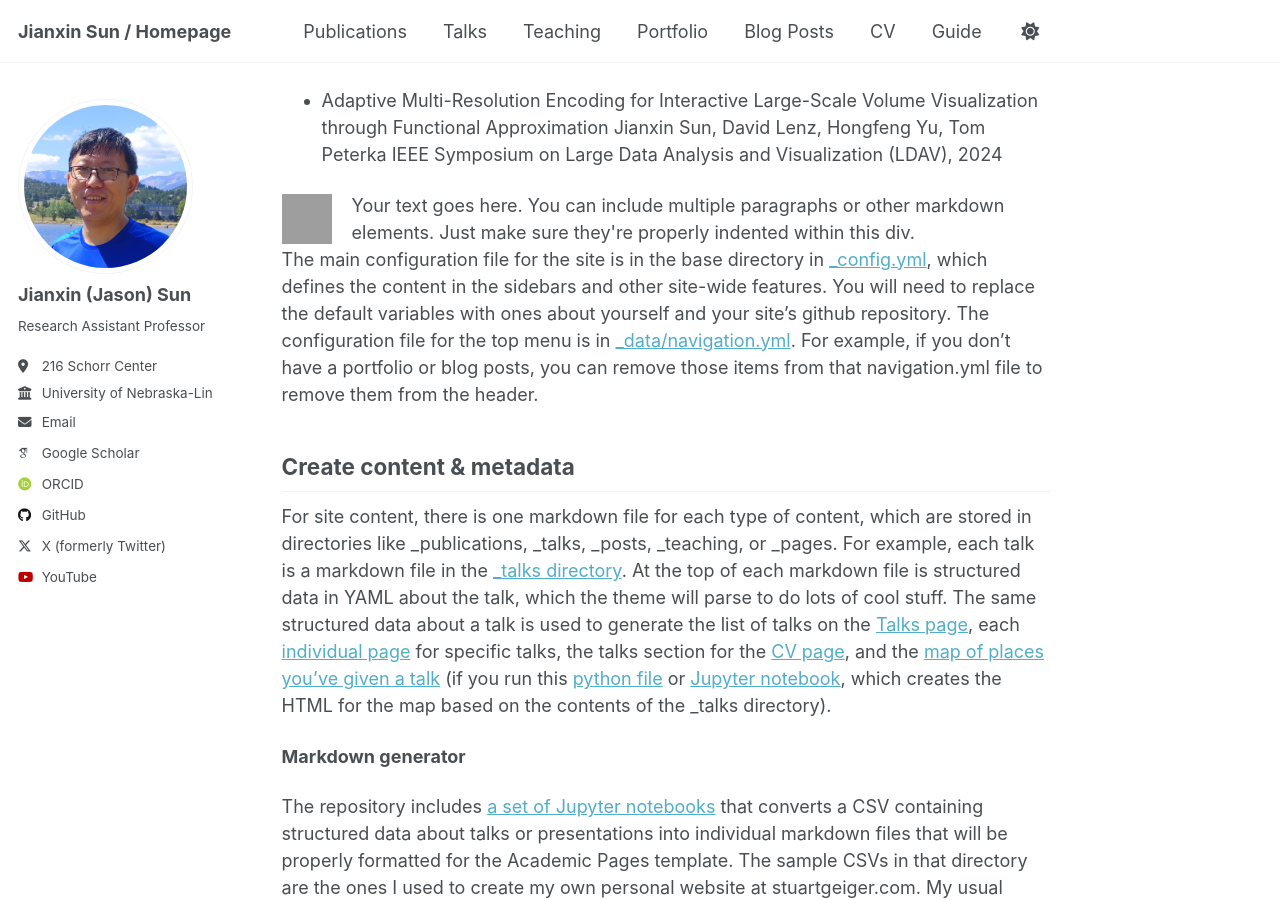
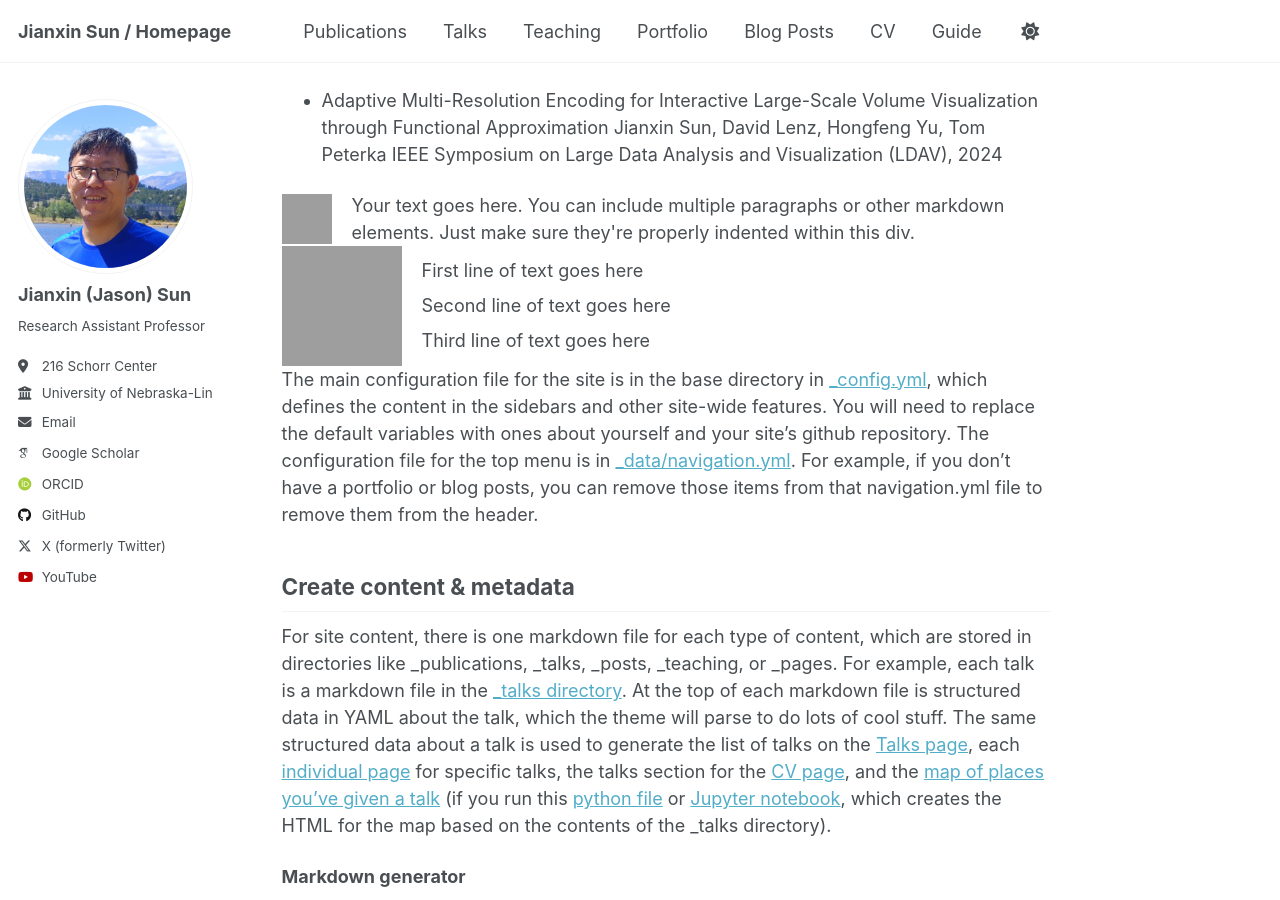
Before and after one commit to sunjianxin/sunjianxin.github.io, a Jekyll site: the page built from _pages/about.md, in a window 1280 px wide and 900 px high, scrolled down 863 px. Built offline with Jekyll 4.4.1, drawn with Linux system fonts in a browser that asks for light colours; some web fonts are replaced; grey boxes are pictures that could not be loaded.

Commit message:
Update about.md

```diff
--- a/_pages/about.md
+++ b/_pages/about.md
@@ -39,6 +39,15 @@ Recent Selected Publications
   </div>
 </div>
 
+<div style="display: flex; align-items: center; gap: 20px;">
+  <img src="[your-image.jpg](https://ucomm.unl.edu/sites/unl.edu.university-communication/files/styles/no_crop_1920/public/media/image/nebraska-n.jpg?itok=sUuW-xG5)" alt="Description" style="width: 120px; height: 120px; object-fit: cover;">
+  <div>
+    <p style="margin: 0 0 8px 0;">First line of text goes here</p>
+    <p style="margin: 0 0 8px 0;">Second line of text goes here</p>
+    <p style="margin: 0;">Third line of text goes here</p>
+  </div>
+</div>
+
 The main configuration file for the site is in the base directory in [_config.yml](https://github.com/academicpages/academicpages.github.io/blob/master/_config.yml), which defines the content in the sidebars and other site-wide features. You will need to replace the default variables with ones about yourself and your site's github repository. The configuration file for the top menu is in [_data/navigation.yml](https://github.com/academicpages/academicpages.github.io/blob/master/_data/navigation.yml). For example, if you don't have a portfolio or blog posts, you can remove those items from that navigation.yml file to remove them from the header.
 
 Create content & metadata
```
